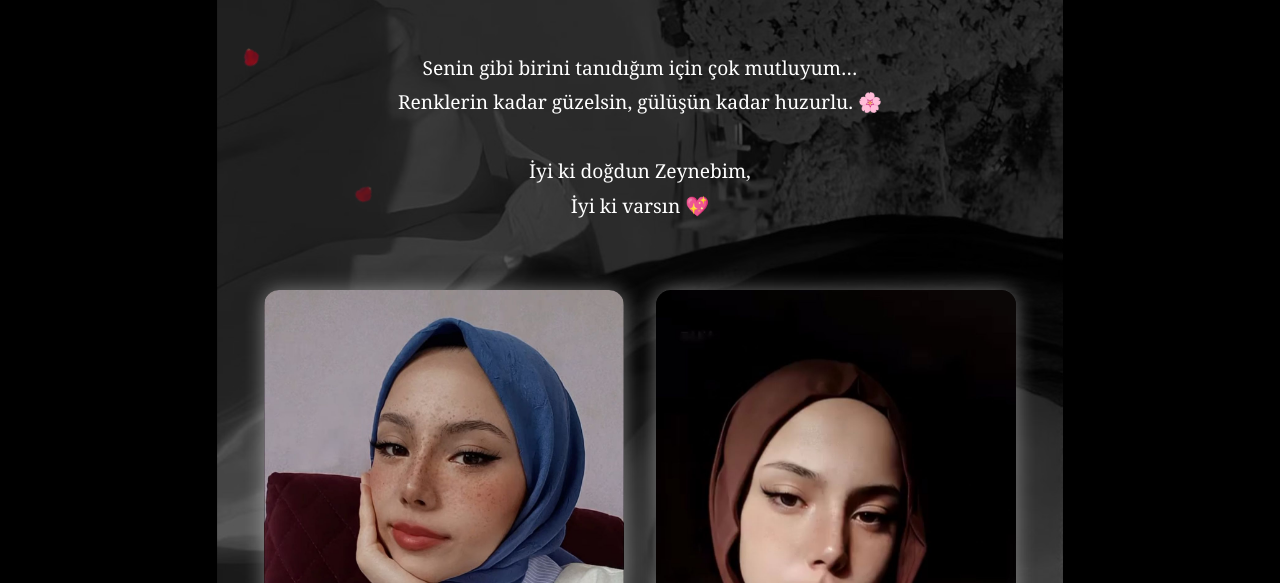
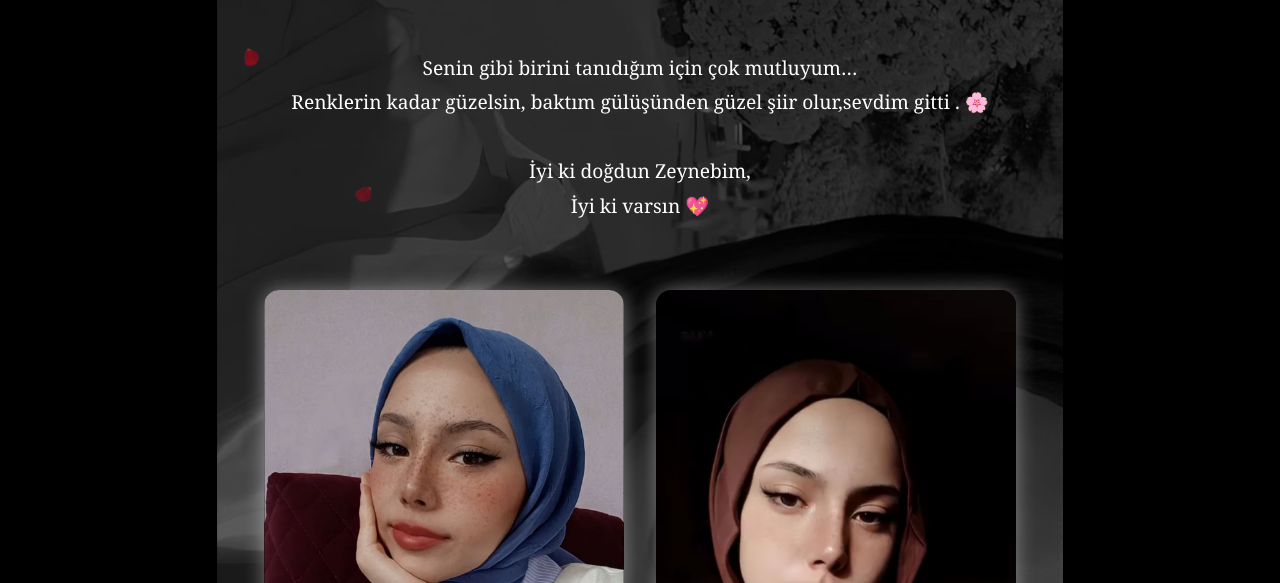
Before and after one commit to serdar98922/Zeynebim, a plain HTML site: page index.html in a window 1280 px wide. Shown: the part 217-800 px from the top of the page. Drawn offline with nearby package versions, Linux system fonts and the light colour scheme.

Commit message:
Update index.html

```diff
--- a/index.html
+++ b/index.html
@@ -152,7 +152,7 @@
     <h1>Zeynebim'e 💐</h1>
     <p class="message">
 Senin gibi birini tanıdığım için çok mutluyum…
-Renklerin kadar güzelsin, gülüşün kadar huzurlu. 🌸
+Renklerin kadar güzelsin, baktım gülüşünden güzel şiir olur,sevdim gitti . 🌸
 
 İyi ki doğdun Zeynebim,
 İyi ki varsın 💖
```
